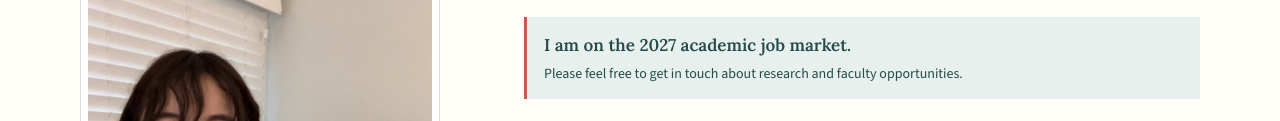
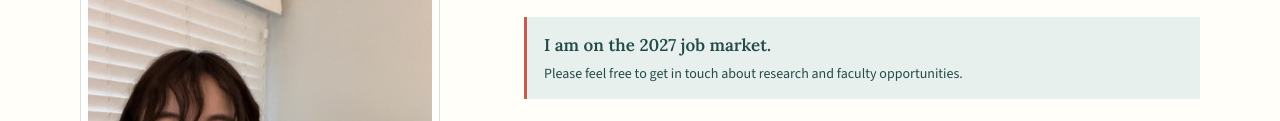
Before and after one commit to mimihuang/mimihuang.github.io, a website: page index.html in a window 1280 px wide. Shown: the part 497-618 px from the top of the page. Drawn offline with nearby package versions, Linux system fonts and the light colour scheme.

Commit message:
Update job market status in index.html

```diff
--- a/index.html
+++ b/index.html
@@ -67,7 +67,7 @@
         <div class="about-copy">
           <h2 id="about-title">About Me</h2>
           <div class="job-market-note" role="note">
-            <strong>I am on the 2027 academic job market.</strong>
+            <strong>I am on the 2027 job market.</strong>
             <span>Please feel free to get in touch about research and faculty opportunities.</span>
           </div>
           <p>
```
